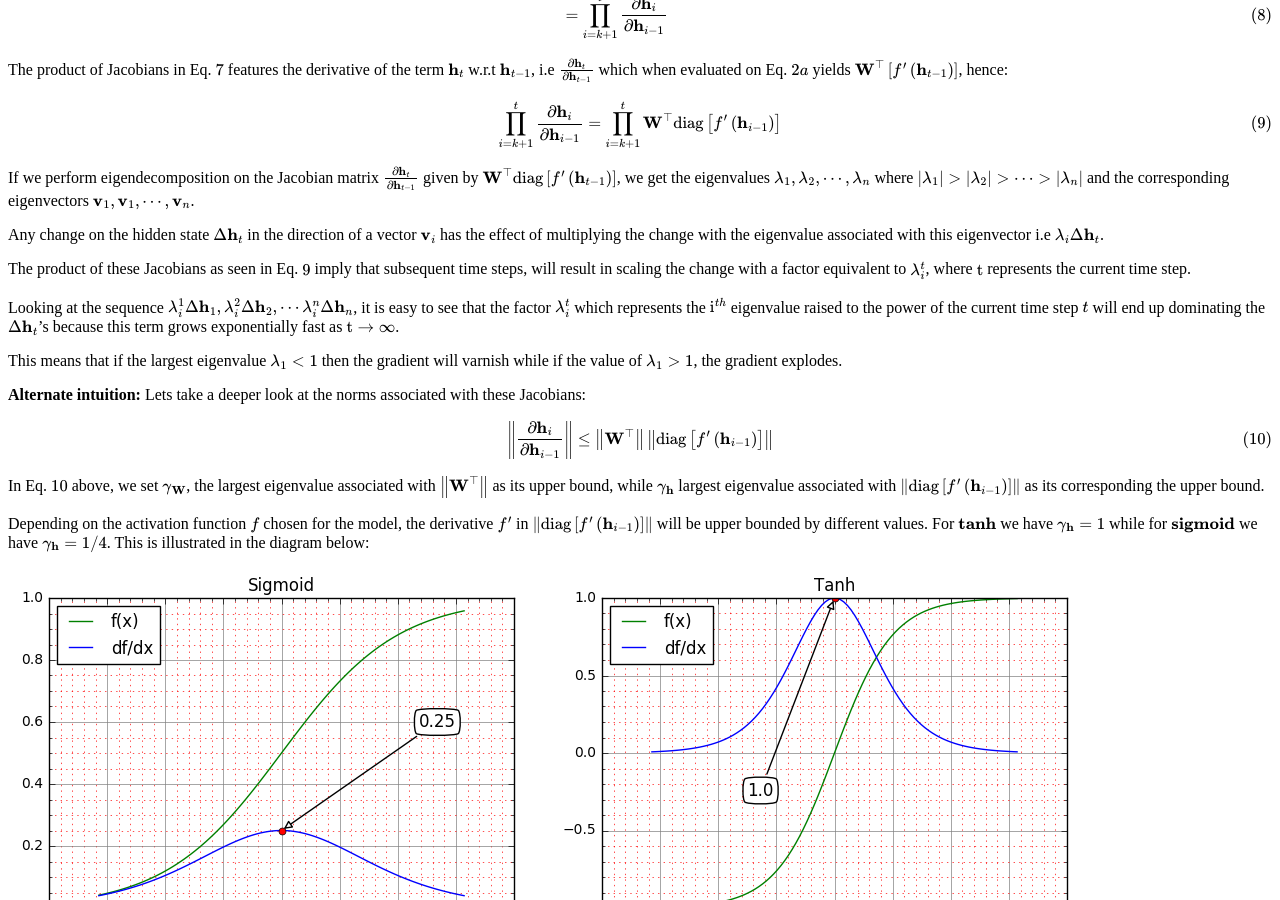
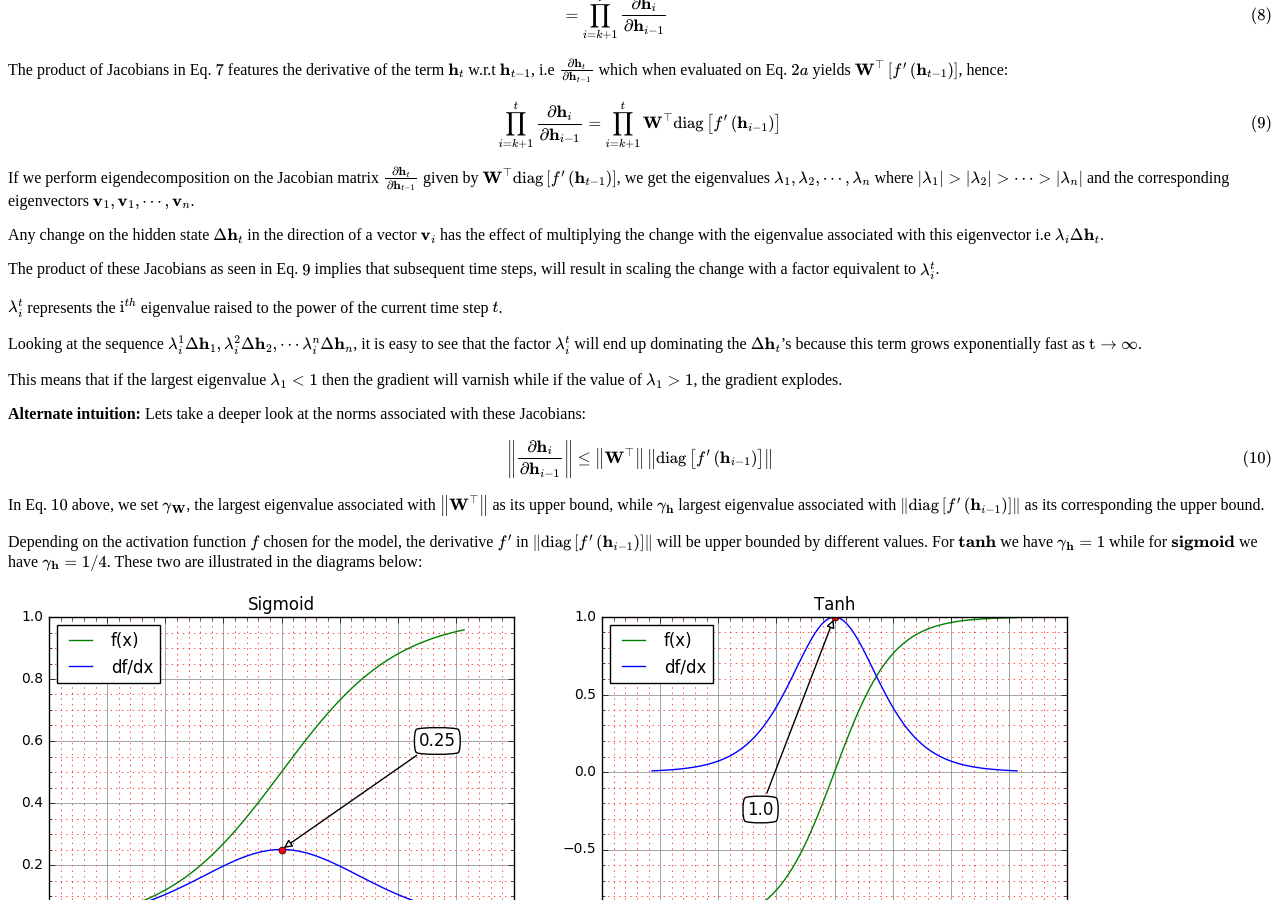
Before and after one commit to jefkine/deepgrid-blog, a Jekyll site: the page built from _posts/general/2018-05-21-2018-05-21-vanishing-and-exploding-gradient-problems.markdown, in a window 1280 px wide and 900 px high, scrolled down 2442 px. Built offline with Jekyll 4.4.1, drawn with Linux system fonts in a browser that asks for light colours; formulas are drawn with MathJax 3; comment, search, counter and statistics services are not loaded.

Commit message:
edits to text

```diff
--- a/_posts/general/2018-05-21-2018-05-21-vanishing-and-exploding-gradient-problems.markdown
+++ b/_posts/general/2018-05-21-2018-05-21-vanishing-and-exploding-gradient-problems.markdown
@@ -105,9 +105,11 @@ If we perform eigendecomposition on the Jacobian matrix $$\frac{\partial \textbf
 
 Any change on the hidden state $$\Delta\textbf{h}_{t}$$ in the direction of a vector $$\textbf{v}_{i}$$ has the effect of multiplying the change with the eigenvalue associated with this eigenvector i.e $$\lambda_{i}\Delta\textbf{h}_{t}$$.
 
-The product of these Jacobians as seen in Eq. $$9$$ imply that subsequent time steps, will result in scaling the change with a factor equivalent to $$\lambda_{i}^{t}$$, where $$\text{t}$$ represents the current time step.
+The product of these Jacobians as seen in Eq. $$9$$ implies that subsequent time steps, will result in scaling the change with a factor equivalent to $$\lambda_{i}^{t}$$.
 
-Looking at the sequence $$\lambda_{i}^{1}\Delta\textbf{h}_{1}, \lambda_{i}^{2}\Delta\textbf{h}_{2}, \cdots \lambda_{i}^{n}\Delta\textbf{h}_{n}$$, it is easy to see that the factor $$\lambda_{i}^{t}$$ which represents the $$\text{i}^{th}$$ eigenvalue raised to the power of the current time step $$t$$ will end up dominating the $$\Delta\textbf{h}_{t}$$'s because this term grows exponentially fast as $$\text{t} \rightarrow \infty$$.
+$$\lambda_{i}^{t}$$ represents the $$\text{i}^{th}$$ eigenvalue raised to the power of the current time step $$t$$.
+
+Looking at the sequence $$\lambda_{i}^{1}\Delta\textbf{h}_{1}, \lambda_{i}^{2}\Delta\textbf{h}_{2}, \cdots \lambda_{i}^{n}\Delta\textbf{h}_{n}$$, it is easy to see that the factor $$\lambda_{i}^{t}$$ will end up dominating the $$\Delta\textbf{h}_{t}$$'s because this term grows exponentially fast as $$\text{t} \rightarrow \infty$$.
 
 This means that if the largest eigenvalue $$\lambda_{1} \lt 1$$ then the gradient will varnish while if the value of $$\lambda_{1} \gt 1$$, the gradient explodes.
 
@@ -121,7 +123,7 @@ $$
 
 In Eq. $$10$$ above, we set $$\gamma_{\textbf{W}}$$, the largest eigenvalue associated with $$\left\lVert \textbf{W}^\top \right\rVert$$  as its upper bound, while $$ \gamma_{\textbf{h}} $$ largest eigenvalue associated with $$\left\lVert \text{diag} \left[ f'\left(\textbf{h}_{i-1}\right) \right] \right\rVert$$ as its corresponding the upper bound.
 
-Depending on the activation function $$f$$ chosen for the model, the derivative $$f'$$ in $$\left\lVert \text{diag} \left[ f'\left(\textbf{h}_{i-1}\right) \right] \right\rVert$$ will be upper bounded by different values. For $$\textbf{tanh}$$ we have $$\gamma_{\textbf{h}} = 1$$ while for $$\textbf{sigmoid}$$ we have $$\gamma_{\textbf{h}} = 1/4$$. This is illustrated in the diagram below:
+Depending on the activation function $$f$$ chosen for the model, the derivative $$f'$$ in $$\left\lVert \text{diag} \left[ f'\left(\textbf{h}_{i-1}\right) \right] \right\rVert$$ will be upper bounded by different values. For $$\textbf{tanh}$$ we have $$\gamma_{\textbf{h}} = 1$$ while for $$\textbf{sigmoid}$$ we have $$\gamma_{\textbf{h}} = 1/4$$. These two are illustrated in the diagrams below:
 
 ![Activation Plots](/assets/images/activation_derivatives.png){:class="img-responsive"}
 
```
